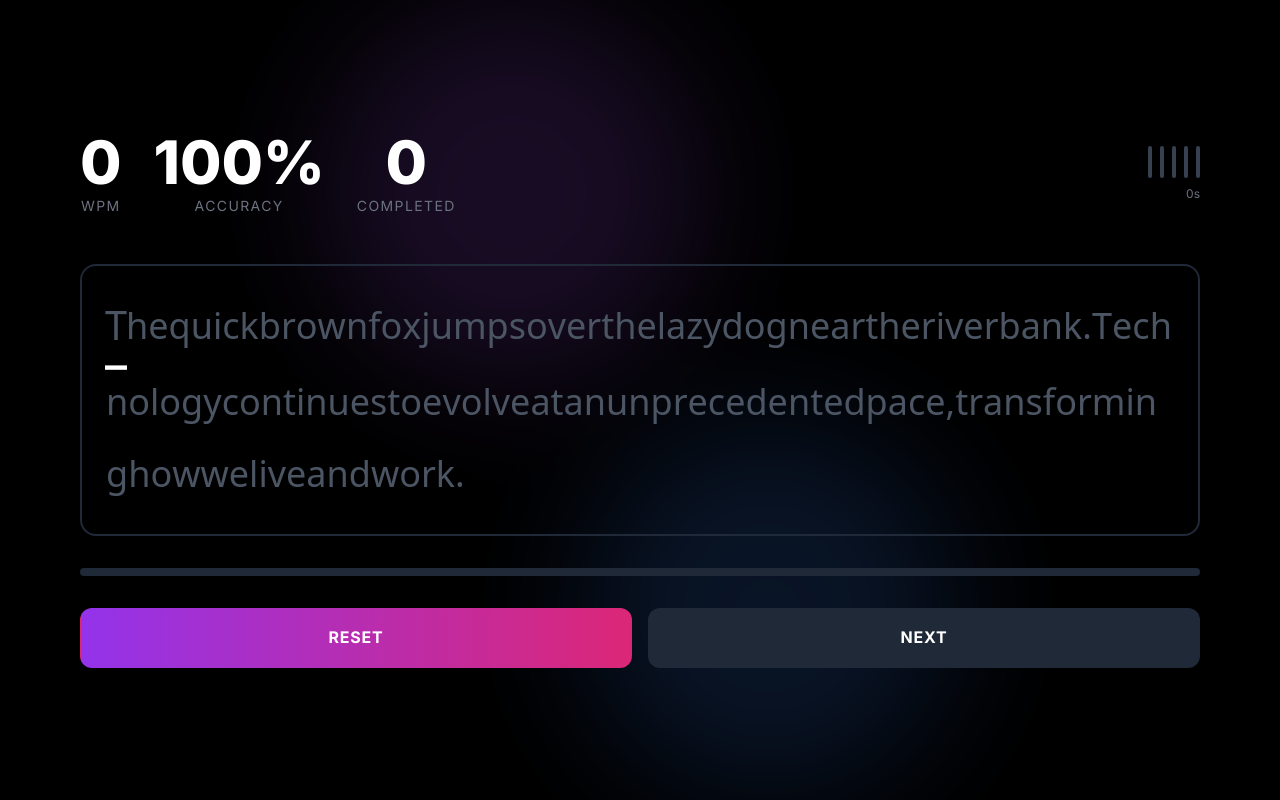
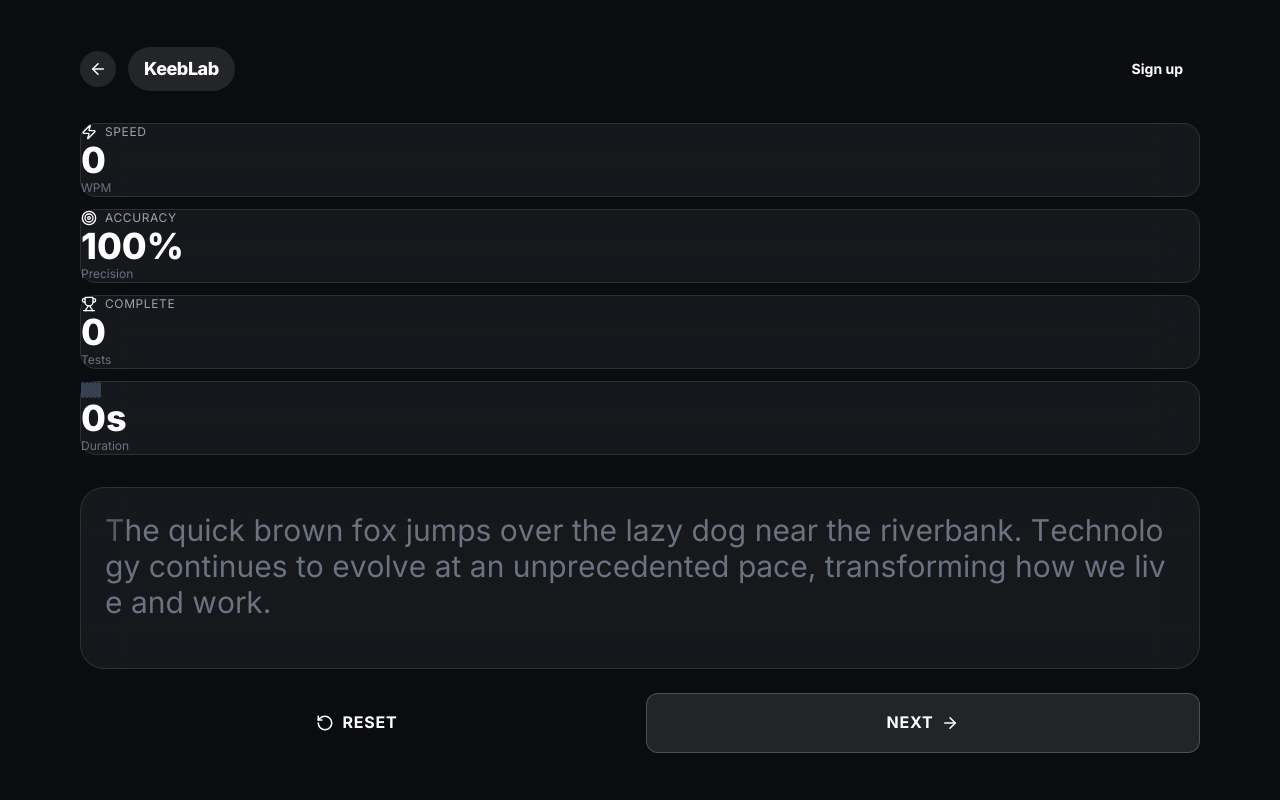
Before and after one commit to abdulsamad2002/keeblab, a Next.js app: page /type in a window 1280 px wide. Built offline with nearby package versions, Linux system fonts and the light colour scheme.

Commit message:
/type page UI updated

```diff
--- a/app/type/page.js
+++ b/app/type/page.js
@@ -1,6 +1,7 @@
 "use client"
 
 import React, { useState, useEffect, useRef } from "react";
+import { RotateCcw, ArrowRight, Zap, Target, Trophy, ArrowLeft } from "lucide-react";
 
 const paragraphs = [
   "The quick brown fox jumps over the lazy dog near the riverbank. Technology continues to evolve at an unprecedented pace, transforming how we live and work.",
@@ -16,6 +17,7 @@ const paragraphs = [
 ];
 
 export default function TypingTest() {
+  const [theme, setTheme] = useState("dark");
   const [currentParagraph, setCurrentParagraph] = useState("");
   const [userInput, setUserInput] = useState("");
   const [startTime, setStartTime] = useState(null);
@@ -28,6 +30,8 @@ export default function TypingTest() {
   const [streak, setStreak] = useState(0);
   const [particles, setParticles] = useState([]);
   const inputRef = useRef(null);
+
+  const isDark = theme === "dark";
 
   useEffect(() => {
     loadNewParagraph();
@@ -134,37 +138,59 @@ export default function TypingTest() {
   };
 
   const getCharClass = (index) => {
-    if (index >= userInput.length) return "text-gray-600";
+    if (index >= userInput.length) {
+      return isDark ? "text-gray-500" : "text-slate-400";
+    }
     if (userInput[index] === currentParagraph[index]) {
-      return "text-emerald-400";
+      return isDark ? "text-cyan-400" : "text-cyan-600";
     }
-    return "text-red-500 bg-red-500/20";
+    return isDark ? "text-rose-400 bg-rose-500/20" : "text-rose-600 bg-rose-100";
   };
 
   const getSpeedIndicator = () => {
-    if (wpm > 80)
-      return "bg-gradient-to-r from-purple-500 via-pink-500 to-red-500";
-    if (wpm > 60) return "bg-gradient-to-r from-blue-500 to-purple-500";
-    if (wpm > 40) return "bg-gradient-to-r from-green-500 to-blue-500";
-    return "bg-gradient-to-r from-gray-500 to-green-500";
+    if (wpm > 80) return isDark
+      ? "bg-gradient-to-r from-purple-500 via-pink-500 to-cyan-400"
+      : "bg-gradient-to-r from-purple-600 via-pink-600 to-cyan-500";
+    if (wpm > 60) return isDark
+      ? "bg-gradient-to-r from-blue-500 to-cyan-400"
+      : "bg-gradient-to-r from-blue-600 to-cyan-500";
+    if (wpm > 40) return isDark
+      ? "bg-gradient-to-r from-cyan-500 to-blue-500"
+      : "bg-gradient-to-r from-cyan-600 to-blue-600";
+    return isDark
+      ? "bg-gradient-to-r from-slate-600 to-cyan-500"
+      : "bg-gradient-to-r from-slate-500 to-cyan-600";
   };
 
   return (
-    <div className="min-h-screen bg-black text-white flex items-center justify-center p-8 relative overflow-hidden">
-      {/* Animated Background */}
-      <div className="absolute inset-0 opacity-20">
-        <div className="absolute top-0 left-1/4 w-96 h-96 bg-purple-500 rounded-full blur-3xl animate-pulse"></div>
-        <div
-          className="absolute bottom-0 right-1/4 w-96 h-96 bg-blue-500 rounded-full blur-3xl animate-pulse"
-          style={{ animationDelay: "1s" }}
-        ></div>
+    <div className={`min-h-screen w-full flex items-center justify-center p-4 md:p-8 relative overflow-hidden transition-colors duration-500 ${
+      isDark
+        ? "bg-[#0A0C10] text-white"
+        : "bg-gradient-to-br from-[#F8FAFC] to-[#EEF2F7] text-[#0F172A]"
+    }`}>
+      {/* Atmospheric Background Blurs */}
+      <div className="absolute inset-0 -z-10 overflow-hidden">
+        <div className={`absolute -top-32 left-1/2 -translate-x-1/2 w-[700px] h-[700px] rounded-full blur-[180px] ${
+          isDark
+            ? "bg-gradient-to-tr from-blue-500/20 to-cyan-400/10"
+            : "bg-gradient-to-tr from-blue-400/30 to-cyan-300/20"
+        }`} />
+        <div className={`absolute -bottom-32 right-1/4 w-[500px] h-[500px] rounded-full blur-[140px] ${
+          isDark
+            ? "bg-rose-500/10"
+            : "bg-rose-400/15"
+        }`} />
       </div>
 
       {/* Particles */}
       {particles.map((particle) => (
         <div
           key={particle.id}
-          className="absolute w-4 h-4 bg-gradient-to-r from-yellow-400 to-pink-500 rounded-full animate-ping"
+          className={`absolute w-3 h-3 rounded-full animate-ping pointer-events-none ${
+            isDark
+              ? "bg-gradient-to-r from-cyan-400 to-pink-400"
+              : "bg-gradient-to-r from-cyan-500 to-pink-500"
+          }`}
           style={{
             left: `${particle.x}%`,
             top: `${particle.y}%`,
@@ -174,107 +200,149 @@ export default function TypingTest() {
       ))}
 
       <div className="w-full max-w-6xl relative z-10">
-        {/* Stats Bar */}
-        <div className="flex items-center justify-between mb-12 gap-8">
-          <div className="flex gap-8">
-            <div className="text-center">
-              <div
-                className={`text-6xl font-black ${
-                  wpm > 80
-                    ? "text-transparent bg-clip-text bg-gradient-to-r from-purple-400 to-pink-400 animate-pulse"
-                    : "text-white"
+        {/* Header with Back Button and Logo */}
+        <div className="flex items-center justify-between mb-8 md:mb-12">
+          <div className="flex items-center gap-3">
+            <button
+              onClick={() => window.history.back()}
+              className={`p-2 md:p-3 rounded-full transition-all transform hover:scale-105 active:scale-95 flex items-center justify-center ${
+                isDark
+                  ? "bg-white/10 hover:bg-white/16 text-white"
+                  : "bg-white hover:bg-gray-50 text-[#0F172A] border border-black/10 shadow-sm"
+              }`}
+              aria-label="Back to home"
+            >
+              <ArrowLeft size={18} />
+            </button>
+
+            <div className={`inline-flex items-center px-4 py-2 rounded-full font-extrabold text-lg tracking-tight shadow-sm ${
+              isDark
+                ? "bg-white/10 text-white"
+                : "bg-white text-[#0F172A] border border-black/10"
+            }`}>
+              KeebLab
+            </div>
+          </div>
+
+          <div className="flex items-center gap-3">
+            <div className="hidden sm:block text-xs md:text-sm text-gray-500 uppercase tracking-widest">
+              Typing Test
+            </div>
+            <button
+              className={`px-4 md:px-6 py-2 md:py-2.5 rounded-full font-bold text-sm transition-all transform hover:scale-105 active:scale-95 ${
+                isDark
+                  ? "bg-gradient-to-r from-blue-600 to-cyan-600 hover:from-blue-700 hover:to-cyan-700 text-white"
+                  : "bg-gradient-to-r from-blue-600 to-cyan-600 hover:from-blue-700 hover:to-cyan-700 text-white shadow-lg"
               }`}
             >
+              Sign up
+            </button>
+          </div>
+        </div>
+
+        {/* Stats Cards */}
+        <div className="grid grid-cols-2 md:grid-cols-4 gap-3 md:gap-4 mb-8 md:mb-12">
+          <div className={`rounded-2xl p-4 md:p-6 backdrop-blur-xl border transition-all ${
+            isDark
+              ? "bg-white/5 border-white/10 hover:bg-white/8"
+              : "bg-white border-black/10 hover:shadow-lg"
+          }`}>
+            <div className="flex items-center gap-2 mb-2">
+              <Zap size={16} className={isDark ? "text-cyan-400" : "text-cyan-600"} />
+              <div className={`text-xs uppercase tracking-wider ${isDark ? "text-gray-400" : "text-slate-600"}`}>
+                Speed
+              </div>
+            </div>
+            <div className={`text-3xl md:text-4xl font-extrabold ${
+              wpm > 80
+                ? `bg-gradient-to-r ${isDark ? "from-cyan-400 to-pink-400" : "from-cyan-600 to-pink-600"} bg-clip-text text-transparent`
+                : ""
+            }`}>
               {wpm}
             </div>
-              <div className="text-gray-500 text-sm uppercase tracking-widest mt-1">
-                WPM
+            <div className={`text-xs ${isDark ? "text-gray-500" : "text-slate-500"}`}>WPM</div>
           </div>
-            </div>
-            <div className="text-center">
-              <div className="text-6xl font-black text-white">{accuracy}%</div>
-              <div className="text-gray-500 text-sm uppercase tracking-widest mt-1">
+
+          <div className={`rounded-2xl p-4 md:p-6 backdrop-blur-xl border transition-all ${
+            isDark
+              ? "bg-white/5 border-white/10 hover:bg-white/8"
+              : "bg-white border-black/10 hover:shadow-lg"
+          }`}>
+            <div className="flex items-center gap-2 mb-2">
+              <Target size={16} className={isDark ? "text-cyan-400" : "text-cyan-600"} />
+              <div className={`text-xs uppercase tracking-wider ${isDark ? "text-gray-400" : "text-slate-600"}`}>
                 Accuracy
               </div>
             </div>
-            <div className="text-center">
-              <div className="text-6xl font-black text-white">
-                {completedCount}
+            <div className="text-3xl md:text-4xl font-extrabold">{accuracy}%</div>
+            <div className={`text-xs ${isDark ? "text-gray-500" : "text-slate-500"}`}>Precision</div>
           </div>
-              <div className="text-gray-500 text-sm uppercase tracking-widest mt-1">
-                Completed
+
+          <div className={`rounded-2xl p-4 md:p-6 backdrop-blur-xl border transition-all ${
+            isDark
+              ? "bg-white/5 border-white/10 hover:bg-white/8"
+              : "bg-white border-black/10 hover:shadow-lg"
+          }`}>
+            <div className="flex items-center gap-2 mb-2">
+              <Trophy size={16} className={isDark ? "text-cyan-400" : "text-cyan-600"} />
+              <div className={`text-xs uppercase tracking-wider ${isDark ? "text-gray-400" : "text-slate-600"}`}>
+                Complete
               </div>
             </div>
+            <div className="text-3xl md:text-4xl font-extrabold">{completedCount}</div>
+            <div className={`text-xs ${isDark ? "text-gray-500" : "text-slate-500"}`}>Tests</div>
           </div>
 
-          {/* Speed Indicator */}
-          <div className="flex flex-col items-end gap-2">
-            <div className="flex gap-2">
+          <div className={`rounded-2xl p-4 md:p-6 backdrop-blur-xl border transition-all ${
+            isDark
+              ? "bg-white/5 border-white/10 hover:bg-white/8"
+              : "bg-white border-black/10 hover:shadow-lg"
+          }`}>
+            <div className="flex items-center gap-2 mb-2">
+              <div className="flex gap-1">
+                {[...Array(5)].map((_, i) => (
                   <div
-                className={`h-8 w-1 rounded ${
-                  wpm > 20 ? getSpeedIndicator() : "bg-gray-700"
+                    key={i}
+                    className={`h-4 w-1 rounded transition-all ${
+                      wpm > (i + 1) * 20
+                        ? getSpeedIndicator()
+                        : isDark ? "bg-gray-700" : "bg-gray-300"
                     }`}
-              ></div>
-              <div
-                className={`h-8 w-1 rounded ${
-                  wpm > 40 ? getSpeedIndicator() : "bg-gray-700"
-                }`}
-              ></div>
-              <div
-                className={`h-8 w-1 rounded ${
-                  wpm > 60 ? getSpeedIndicator() : "bg-gray-700"
-                }`}
-              ></div>
-              <div
-                className={`h-8 w-1 rounded ${
-                  wpm > 80 ? getSpeedIndicator() : "bg-gray-700"
-                }`}
-              ></div>
-              <div
-                className={`h-8 w-1 rounded ${
-                  wpm > 100 ? getSpeedIndicator() : "bg-gray-700"
-                }`}
-              ></div>
+                  />
+                ))}
               </div>
-            <div className="text-gray-500 text-xs">{timeElapsed}s</div>
+            </div>
+            <div className="text-3xl md:text-4xl font-extrabold">{timeElapsed}s</div>
+            <div className={`text-xs ${isDark ? "text-gray-500" : "text-slate-500"}`}>Duration</div>
           </div>
         </div>
 
         {/* Typing Area */}
-        <div className="relative mb-8">
-          <div
-            className="text-4xl leading-loose font-sans mb-8 cursor-text p-6 rounded-2xl border-2 border-gray-800 focus-within:border-purple-500 transition-all min-h-[200px]"
-            onClick={() => inputRef.current?.focus()}
-          >
+        <div className={`rounded-3xl p-6 md:p-10 backdrop-blur-xl border mb-6 transition-all cursor-text ${
+          isDark
+            ? "bg-white/5 border-white/10 hover:bg-white/8 focus-within:border-cyan-500/50"
+            : "bg-white border-black/10 hover:shadow-lg focus-within:border-cyan-500"
+        }`}
+        onClick={() => inputRef.current?.focus()}>
+          <div className="text-xl md:text-3xl leading-relaxed font-medium select-none min-h-[160px] md:min-h-[200px]">
             {currentParagraph.split("").map((char, index) => (
               <span
                 key={index}
-                className={`inline-block ${getCharClass(
-                  index
-                )} transition-all duration-75 ${
+                className={`inline-block transition-all duration-75 ${getCharClass(index)} ${
                   index === userInput.length
-                    ? "border-b-4 border-white animate-pulse scale-110"
-                    : ""
-                } ${
-                  userInput[index] === currentParagraph[index] &&
-                  index === userInput.length - 1
-                    ? "animate-bounce"
+                    ? `border-b-2 ${isDark ? "border-cyan-400" : "border-cyan-600"} animate-pulse`
                     : ""
                 }`}
-                style={{
-                  animationDuration: "0.3s",
-                  animationIterationCount: "1",
-                }}
               >
-                {char}
+                {char === " " ? "\u00A0" : char}
               </span>
             ))}
           </div>
 
-          {/* Progress Indicator */}
-          <div className="h-2 bg-gray-800 rounded-full overflow-hidden mb-8">
+          {/* Progress Bar */}
+          <div className={`h-1.5 rounded-full overflow-hidden mt-6 ${isDark ? "bg-white/10" : "bg-gray-200"}`}>
             <div
-              className={`h-full ${getSpeedIndicator()} transition-all duration-200`}
+              className={`h-full transition-all duration-200 ${getSpeedIndicator()}`}
               style={{
                 width: `${(userInput.length / currentParagraph.length) * 100}%`,
               }}
@@ -293,24 +361,36 @@ export default function TypingTest() {
         />
 
         {/* Controls */}
-        <div className="flex gap-4 mt-8">
+        <div className="flex flex-col sm:flex-row gap-3 md:gap-4">
           <button
             onClick={handleReset}
-            className="flex-1 bg-gradient-to-r from-purple-600 to-pink-600 hover:from-purple-700 hover:to-pink-700 text-white font-bold py-4 px-8 rounded-xl transition-all transform hover:scale-105 active:scale-95 uppercase tracking-wider"
+            className={`flex-1 rounded-xl py-4 px-6 font-bold uppercase tracking-wider transition-all transform hover:scale-[1.02] active:scale-95 flex items-center justify-center gap-2 ${
+              isDark
+                ? "bg-gradient-to-r from-blue-600 to-cyan-600 hover:from-blue-700 hover:to-cyan-700 text-white"
+                : "bg-gradient-to-r from-blue-600 to-cyan-600 hover:from-blue-700 hover:to-cyan-700 text-white shadow-lg"
+            }`}
           >
+            <RotateCcw size={18} />
             Reset
           </button>
           <button
             onClick={loadNewParagraph}
-            className="flex-1 bg-gray-800 hover:bg-gray-700 text-white font-bold py-4 px-8 rounded-xl transition-all transform hover:scale-105 active:scale-95 uppercase tracking-wider"
+            className={`flex-1 rounded-xl py-4 px-6 font-bold uppercase tracking-wider transition-all transform hover:scale-[1.02] active:scale-95 flex items-center justify-center gap-2 ${
+              isDark
+                ? "bg-white/10 hover:bg-white/16 text-white border border-white/20"
+                : "bg-white hover:bg-gray-50 text-[#0F172A] border border-black/20 shadow-lg"
+            }`}
           >
             Next
+            <ArrowRight size={18} />
           </button>
         </div>
 
         {/* Streak Indicator */}
         {streak > 10 && (
-          <div className="text-center mt-6 text-yellow-400 text-2xl font-bold animate-bounce">
+          <div className={`text-center mt-6 text-xl md:text-2xl font-bold animate-bounce ${
+            isDark ? "text-cyan-400" : "text-cyan-600"
+          }`}>
             🔥 {streak} Streak!
           </div>
         )}
```
Lines whose indentation alone changed are shown as unchanged.
